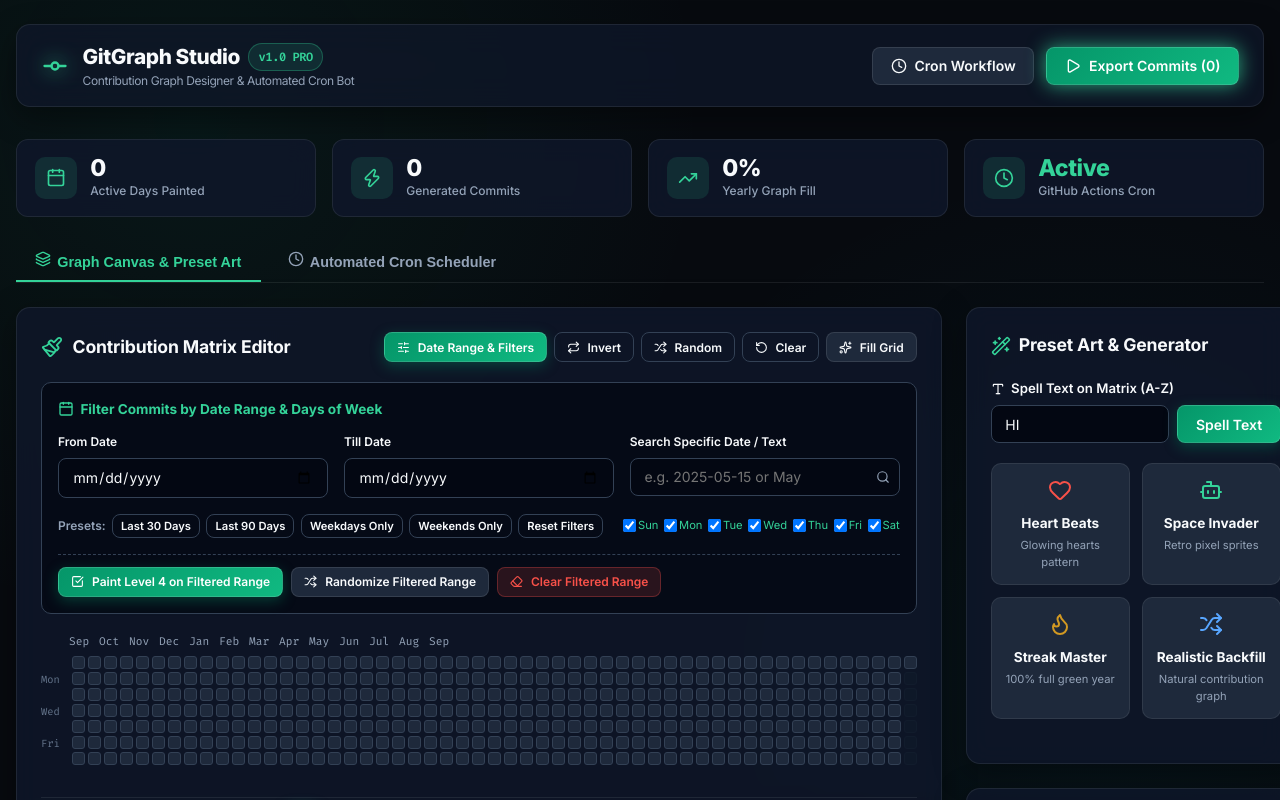
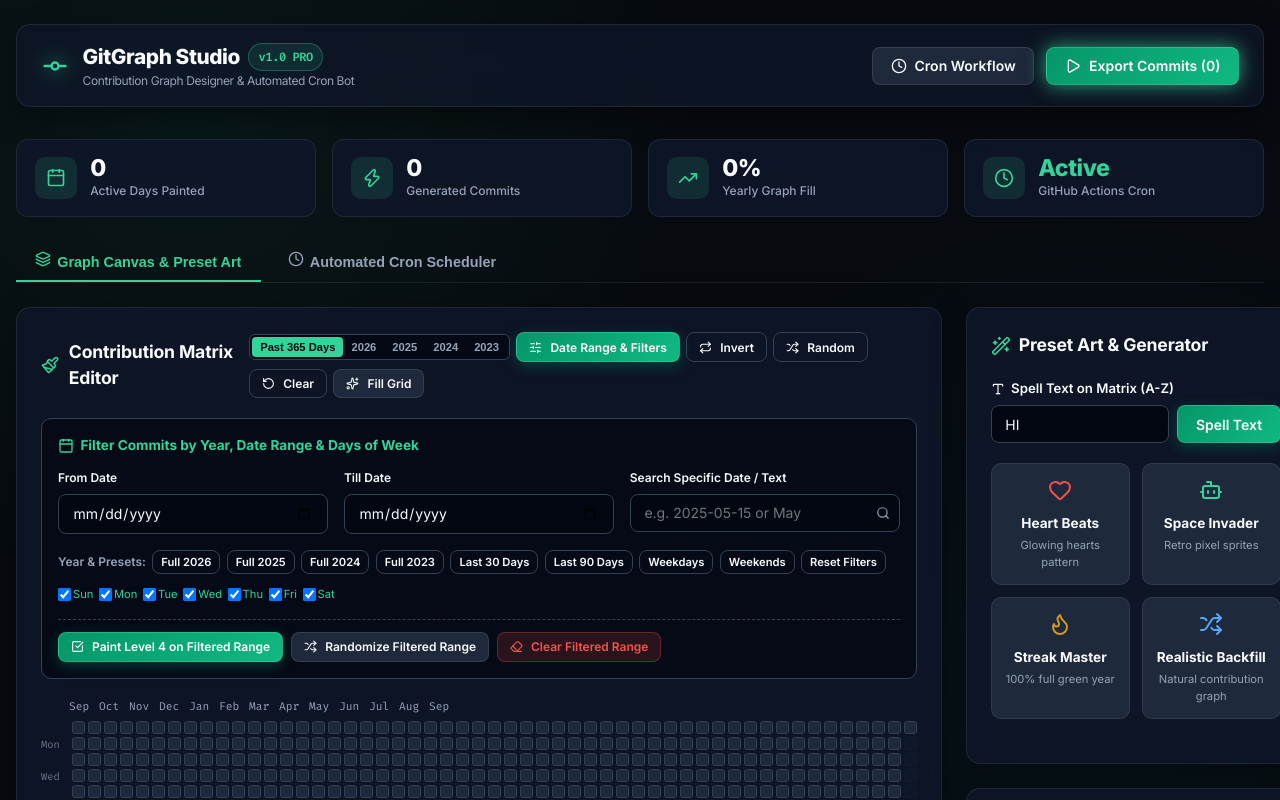
Before and after one commit to realranjan/git_cron_schedular, a React (Vite) app: page / in a window 1280 px wide. Both pictures are taken after a click on the button "Date Range & Filters". Shown: the top 800 px of the page. Built offline with nearby package versions, Linux system fonts and the light colour scheme.

Commit message:
feat: restore Yearly View Switcher and Year Filter presets

```diff
--- a/src/components/ContributionCanvas.jsx
+++ b/src/components/ContributionCanvas.jsx
@@ -1,5 +1,5 @@
 import React, { useState } from 'react';
-import { getMonthLabels, extractCommitsFromMatrix, applyDateRangeFilter } from '../utils/matrixUtils';
+import { getMonthLabels, extractCommitsFromMatrix, applyDateRangeFilter, createEmptyMatrix } from '../utils/matrixUtils';
 import {
   Eraser,
   Paintbrush,
@@ -17,7 +17,8 @@
   const [isMouseDown, setIsMouseDown] = useState(false);
   const [hoveredCell, setHoveredCell] = useState(null);
 
-  // Date Range & Filter States
+  // Year & Filter States
+  const [selectedYear, setSelectedYear] = useState('rolling'); // 'rolling', '2026', '2025', '2024', '2023'
   const [startDate, setStartDate] = useState('');
   const [endDate, setEndDate] = useState('');
   const [selectedDays, setSelectedDays] = useState([0, 1, 2, 3, 4, 5, 6]); // 0=Sun, 6=Sat
@@ -35,6 +36,18 @@
     { label: 'Fri', value: 5 },
     { label: 'Sat', value: 6 }
   ];
+
+  const handleYearChange = (year) => {
+    setSelectedYear(year);
+    setMatrix(createEmptyMatrix(year));
+    if (year !== 'rolling') {
+      setStartDate(`${year}-01-01`);
+      setEndDate(`${year}-12-31`);
+    } else {
+      setStartDate('');
+      setEndDate('');
+    }
+  };
 
   const handleCellMouseDown = (weekIndex, dayIndex) => {
     setIsMouseDown(true);
@@ -105,7 +118,7 @@
     });
   };
 
-  // Date Range Quick Preset Handlers
+  // Quick Preset Handlers
   const handleQuickPreset = (type) => {
     const today = new Date();
     const todayStr = today.toISOString().split('T')[0];
@@ -122,13 +135,20 @@
       setStartDate(past90.toISOString().split('T')[0]);
       setEndDate(todayStr);
       setSelectedDays([0, 1, 2, 3, 4, 5, 6]);
+    } else if (type === 'year2026') {
+      handleYearChange('2026');
+    } else if (type === 'year2025') {
+      handleYearChange('2025');
+    } else if (type === 'year2024') {
+      handleYearChange('2024');
+    } else if (type === 'year2023') {
+      handleYearChange('2023');
     } else if (type === 'weekdays') {
       setSelectedDays([1, 2, 3, 4, 5]);
     } else if (type === 'weekends') {
       setSelectedDays([0, 6]);
     } else if (type === 'reset') {
-      setStartDate('');
-      setEndDate('');
+      handleYearChange('rolling');
       setSelectedDays([0, 1, 2, 3, 4, 5, 6]);
       setSearchQuery('');
     }
@@ -164,7 +184,30 @@
           <span>Contribution Matrix Editor</span>
         </div>
 
-        <div style={{ display: 'flex', gap: '0.4rem', flexWrap: 'wrap' }}>
+        <div style={{ display: 'flex', gap: '0.4rem', flexWrap: 'wrap', alignItems: 'center' }}>
+          {/* Yearly View Switcher */}
+          <div style={{ display: 'flex', background: 'rgba(3, 7, 18, 0.8)', border: '1px solid var(--border-color)', borderRadius: '6px', padding: '2px' }}>
+            {['rolling', '2026', '2025', '2024', '2023'].map(yr => (
+              <button
+                key={yr}
+                onClick={() => handleYearChange(yr)}
+                style={{
+                  background: selectedYear === yr ? 'var(--gh-level-4)' : 'transparent',
+                  color: selectedYear === yr ? '#070a0f' : 'var(--text-muted)',
+                  border: 'none',
+                  borderRadius: '4px',
+                  padding: '0.25rem 0.5rem',
+                  fontSize: '0.7rem',
+                  fontWeight: 700,
+                  cursor: 'pointer',
+                  transition: 'all 0.15s ease'
+                }}
+              >
+                {yr === 'rolling' ? 'Past 365 Days' : yr}
+              </button>
+            ))}
+          </div>
+
           <button
             className={`btn ${showFilterPanel ? 'btn-primary' : 'btn-outline'}`}
             style={{ padding: '0.4rem 0.75rem', fontSize: '0.75rem' }}
@@ -197,7 +240,7 @@
           marginBottom: '1.25rem'
         }}>
           <div style={{ fontWeight: 700, fontSize: '0.85rem', color: 'var(--gh-level-4)', marginBottom: '0.85rem', display: 'flex', alignItems: 'center', gap: '0.4rem' }}>
-            <Calendar size={16} /> Filter Commits by Date Range & Days of Week
+            <Calendar size={16} /> Filter Commits by Year, Date Range & Days of Week
           </div>
 
           <div style={{ display: 'grid', gridTemplateColumns: 'repeat(auto-fit, minmax(180px, 1fr))', gap: '1rem', marginBottom: '1rem' }}>
@@ -239,11 +282,15 @@
           {/* Quick Presets & Day Checkboxes */}
           <div style={{ display: 'flex', flexWrap: 'wrap', alignItems: 'center', justifyContent: 'space-between', gap: '0.75rem', marginBottom: '1rem' }}>
             <div style={{ display: 'flex', alignItems: 'center', gap: '0.4rem', flexWrap: 'wrap' }}>
-              <span style={{ fontSize: '0.75rem', color: 'var(--text-muted)', fontWeight: 600 }}>Presets:</span>
+              <span style={{ fontSize: '0.75rem', color: 'var(--text-muted)', fontWeight: 600 }}>Year & Presets:</span>
+              <button className="btn btn-outline" style={{ padding: '0.25rem 0.5rem', fontSize: '0.7rem' }} onClick={() => handleQuickPreset('year2026')}>Full 2026</button>
+              <button className="btn btn-outline" style={{ padding: '0.25rem 0.5rem', fontSize: '0.7rem' }} onClick={() => handleQuickPreset('year2025')}>Full 2025</button>
+              <button className="btn btn-outline" style={{ padding: '0.25rem 0.5rem', fontSize: '0.7rem' }} onClick={() => handleQuickPreset('year2024')}>Full 2024</button>
+              <button className="btn btn-outline" style={{ padding: '0.25rem 0.5rem', fontSize: '0.7rem' }} onClick={() => handleQuickPreset('year2023')}>Full 2023</button>
               <button className="btn btn-outline" style={{ padding: '0.25rem 0.5rem', fontSize: '0.7rem' }} onClick={() => handleQuickPreset('last30')}>Last 30 Days</button>
               <button className="btn btn-outline" style={{ padding: '0.25rem 0.5rem', fontSize: '0.7rem' }} onClick={() => handleQuickPreset('last90')}>Last 90 Days</button>
-              <button className="btn btn-outline" style={{ padding: '0.25rem 0.5rem', fontSize: '0.7rem' }} onClick={() => handleQuickPreset('weekdays')}>Weekdays Only</button>
-              <button className="btn btn-outline" style={{ padding: '0.25rem 0.5rem', fontSize: '0.7rem' }} onClick={() => handleQuickPreset('weekends')}>Weekends Only</button>
+              <button className="btn btn-outline" style={{ padding: '0.25rem 0.5rem', fontSize: '0.7rem' }} onClick={() => handleQuickPreset('weekdays')}>Weekdays</button>
+              <button className="btn btn-outline" style={{ padding: '0.25rem 0.5rem', fontSize: '0.7rem' }} onClick={() => handleQuickPreset('weekends')}>Weekends</button>
               <button className="btn btn-outline" style={{ padding: '0.25rem 0.5rem', fontSize: '0.7rem' }} onClick={() => handleQuickPreset('reset')}>Reset Filters</button>
             </div>
 
@@ -355,7 +402,7 @@
               <strong style={{ color: 'var(--text-main)' }}>{hoveredCell.dateString}</strong>: {hoveredCell.level === 0 ? 'No commits' : `${hoveredCell.level * 3} commits (Level ${hoveredCell.level})`}
             </span>
           ) : (
-            <span>Drag mouse to paint on 365-day grid</span>
+            <span>Viewing: <strong style={{ color: 'var(--gh-level-4)' }}>{selectedYear === 'rolling' ? 'Past 365 Days' : `Year ${selectedYear}`}</strong> | Drag mouse to paint grid</span>
           )}
         </div>
       </div>
--- a/src/utils/matrixUtils.js
+++ b/src/utils/matrixUtils.js
@@ -186,23 +186,40 @@
   ]
 };
 
-// Return dates mapping for 53 weeks (Sunday-Saturday)
-export function createEmptyMatrix() {
+// Return dates mapping for 53 weeks or specific calendar year
+export function createEmptyMatrix(targetYear = null) {
   const matrix = [];
   const today = new Date();
+  let startDate, endDate;
 
-  // Find last Saturday (end of current week on GitHub)
-  const currentDayOfWeek = today.getDay(); // 0 = Sun, 6 = Sat
-  const endDate = new Date(today);
-  endDate.setDate(today.getDate() + (6 - currentDayOfWeek));
+  if (targetYear && targetYear !== 'rolling') {
+    const yr = parseInt(targetYear, 10);
+    // Start on Jan 1 of targetYear, find previous Sunday
+    const jan1 = new Date(yr, 0, 1);
+    const dayOfWeek = jan1.getDay(); // 0 = Sun
+    startDate = new Date(jan1);
+    startDate.setDate(jan1.getDate() - dayOfWeek);
 
-  // Go back 52 full weeks (53 weeks total including current week)
-  const startDate = new Date(endDate);
-  startDate.setDate(endDate.getDate() - (53 * 7 - 1));
+    // End on Dec 31 of targetYear, find next Saturday
+    const dec31 = new Date(yr, 11, 31);
+    const decDayOfWeek = dec31.getDay();
+    endDate = new Date(dec31);
+    endDate.setDate(dec31.getDate() + (6 - decDayOfWeek));
+  } else {
+    // Default: Past 52 weeks up to current week
+    const currentDayOfWeek = today.getDay(); // 0 = Sun, 6 = Sat
+    endDate = new Date(today);
+    endDate.setDate(today.getDate() + (6 - currentDayOfWeek));
+
+    startDate = new Date(endDate);
+    startDate.setDate(endDate.getDate() - (53 * 7 - 1));
+  }
 
   let tempDate = new Date(startDate);
+  const totalDays = Math.round((endDate - startDate) / (1000 * 60 * 60 * 24)) + 1;
+  const totalWeeks = Math.ceil(totalDays / 7);
 
-  for (let week = 0; week < 53; week++) {
+  for (let week = 0; week < totalWeeks; week++) {
     const weekDays = [];
     for (let day = 0; day < 7; day++) {
       const dateStr = tempDate.toISOString().split('T')[0];
```
Also changed, not shown: scripts/auto_commit.js (+6 -2 lines), scripts/backdate.js (+7 -3 lines), data/activity_log.txt.
